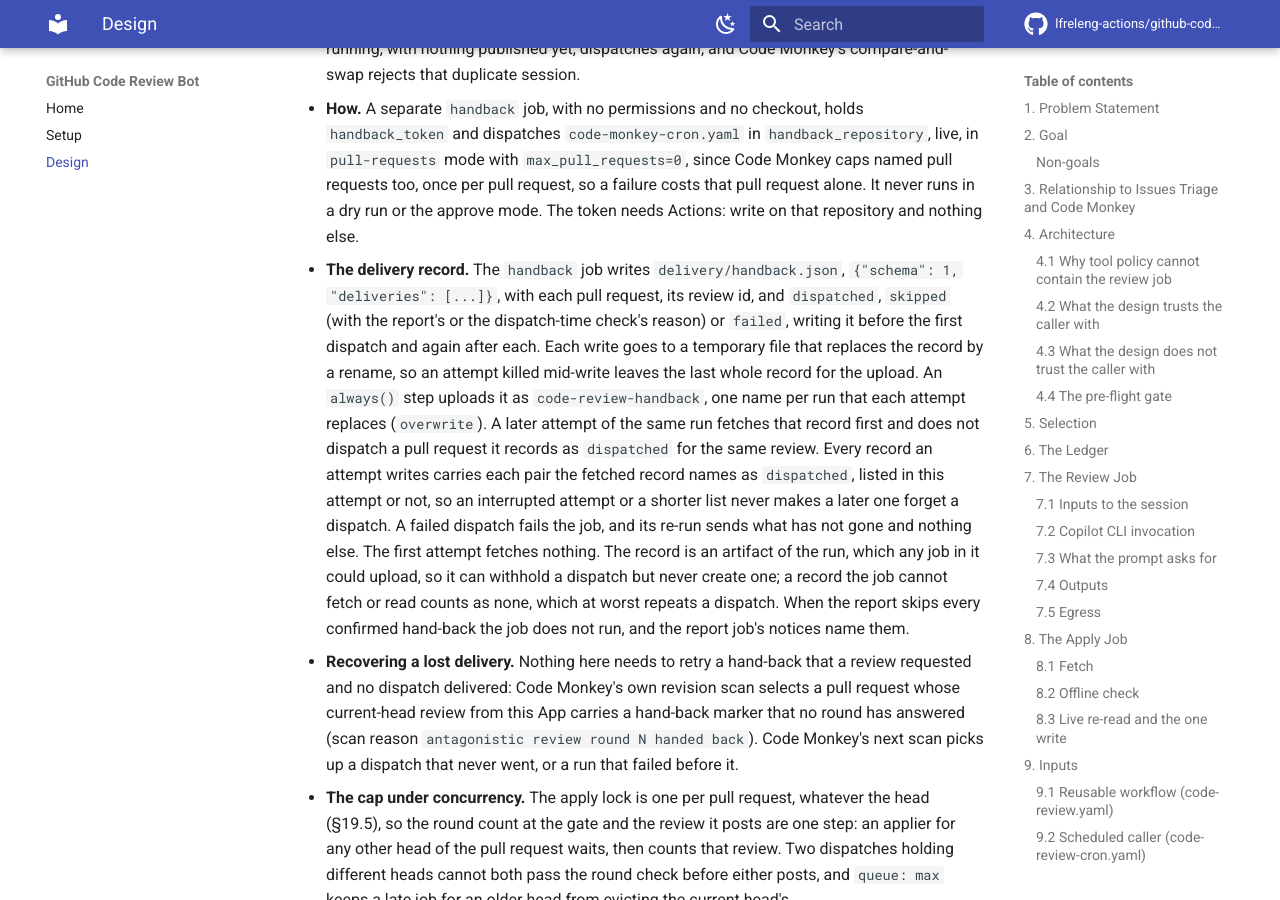
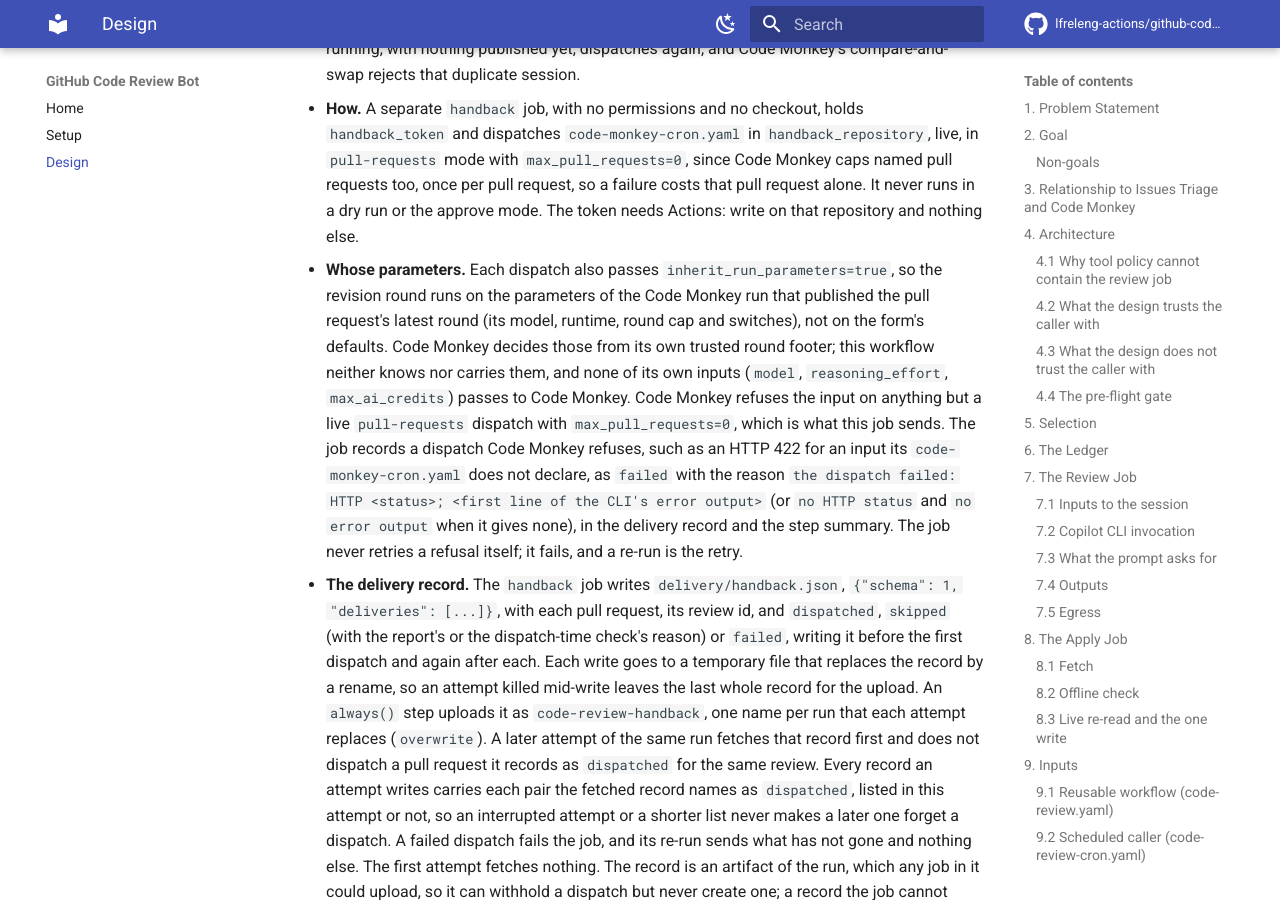
Before and after one commit to lfreleng-actions/github-code-review-bot, an MkDocs documentation site: the page built from docs/DESIGN.md, in a window 1280 px wide and 900 px high, scrolled down 52689 px. Built offline with MkDocs 1.6.1 and Material for MkDocs 9.7.7, drawn with Linux system fonts in a browser that asks for light colours; comment, search, counter and statistics services are not loaded.

Commit message:
Feat(handback): Ask Code Monkey to inherit params
Each hand-back dispatch now passes -f inherit_run_parameters=true, so
a revision round runs on the parameters of the Code Monkey run that
published the pull request's latest round instead of the form's
defaults. Code Monkey reads them from its own round footer; nothing
of this workflow's inputs passes to it.

A refused dispatch now records its HTTP status and the first line of
the CLI's error output in the delivery record's reason and in the step
summary, so a refused input reads as one. The job still fails once and
never retries a refusal itself.

Depends on lfreleng-actions/github-code-monkey-bot#241, which adds
the input to code-monkey-cron.yaml.

Co-authored-by: Copilot <223556219+Copilot@users.noreply.github.com>
Signed-off-by: lf-releng-code-monkey-bot[bot] <332050256+lf-releng-code-monkey-bot[bot]@users.noreply.github.com>

```diff
--- a/docs/DESIGN.md
+++ b/docs/DESIGN.md
@@ -2576,6 +2576,22 @@ when a maintainer takes over.
   costs that pull request alone. It never runs in a dry run or the
   approve mode. The token needs Actions: write on that repository and
   nothing else.
+- **Whose parameters.** Each dispatch also passes
+  `inherit_run_parameters=true`, so the revision round runs on the
+  parameters of the Code Monkey run that published the pull request's
+  latest round (its model, runtime, round cap and switches), not on
+  the form's defaults. Code Monkey decides those from its own trusted
+  round footer; this workflow neither knows nor carries them, and
+  none of its own inputs (`model`, `reasoning_effort`,
+  `max_ai_credits`) passes to Code Monkey. Code Monkey refuses the
+  input on anything but a live `pull-requests` dispatch with
+  `max_pull_requests=0`, which is what this job sends. The job records
+  a dispatch Code Monkey refuses, such as an HTTP 422 for an input its
+  `code-monkey-cron.yaml` does not declare, as `failed` with the
+  reason `the dispatch failed: HTTP <status>; <first line of the
+  CLI's error output>` (or `no HTTP status` and `no error output` when
+  it gives none), in the delivery record and the step summary. The job
+  never retries a refusal itself; it fails, and a re-run is the retry.
 - **The delivery record.** The `handback` job writes
   `delivery/handback.json`, `{"schema": 1, "deliveries": [...]}`, with
   each pull request, its review id, and `dispatched`, `skipped` (with
```
Also changed, not shown: 2 other files.
